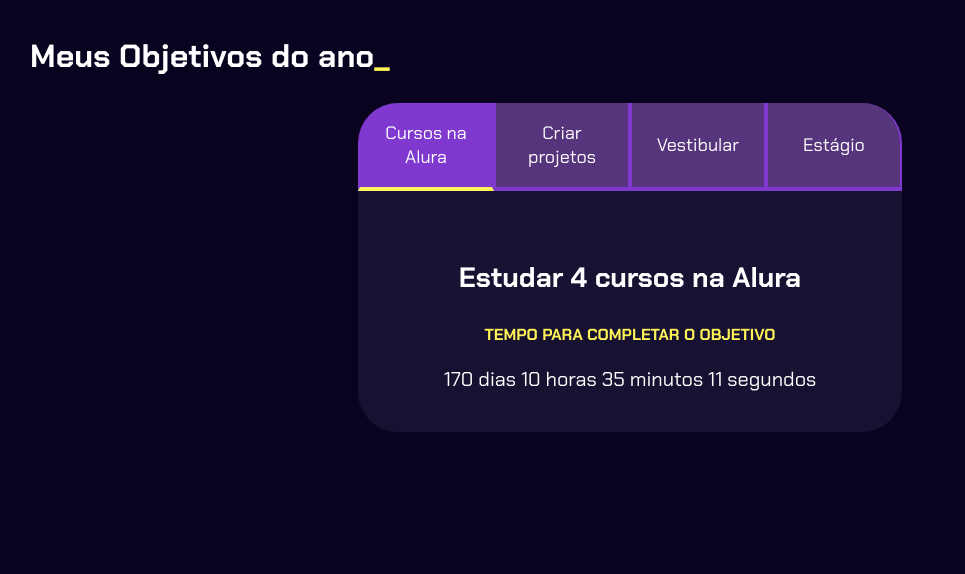
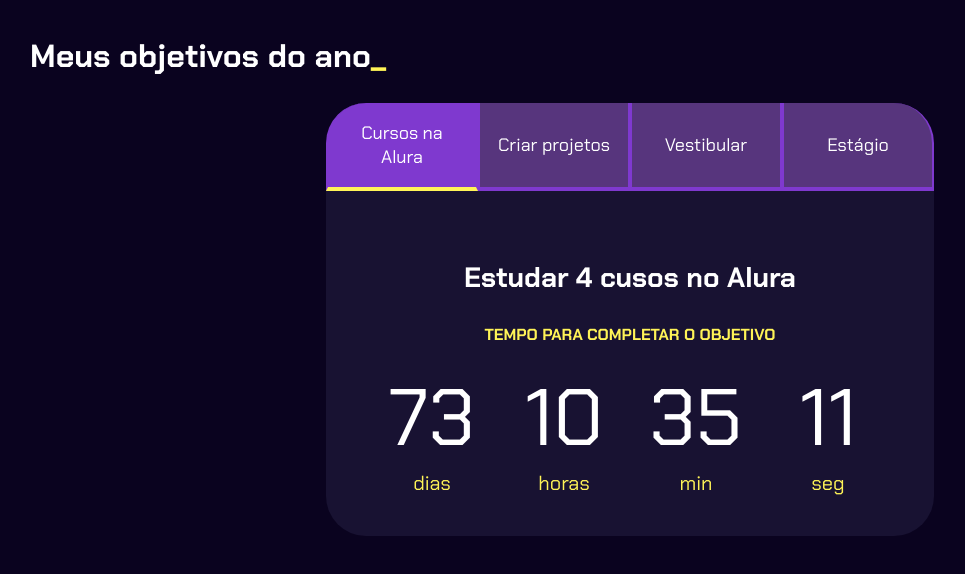
Before and after one commit to mariabobalo/curso-alura-2, a plain HTML site: page index.html in a window 1280 px wide. Shown: the whole page, without its empty margins (10-975 px from the left). Drawn offline with Linux system fonts and the light colour scheme.

Commit message:
Add files via upload

```diff
--- a/index.html
+++ b/index.html
@@ -1,48 +1,116 @@
 <!DOCTYPE html>
 <html lang="pt-br">
+
 <head>
     <meta charset="UTF-8">
     <meta name="viewport" content="width=device-width, initial-scale=1.0">
     <title>Meus objetivos do ano</title>
-    <link rel="stylesheet" href="style.css">
+    <link rel="stylesheet" href="syyle.css">
 </head>
 
 <body>
     <section class="conteudo-principal">
-        <h2 class="titulo-principal">Meus Objetivos do ano<span>_</span></h2>
+        <h2 class="titulo-principal">Meus objetivos do ano<span>_</span></h2>
         <div class="conteudo">
             <div class="botoes">
                 <button class="botao ativo">Cursos na Alura</button>
-            <button class="botao ">Criar projetos</button>
-            <button class="botao ">Vestibular</button>
-            <button class="botao ">Estágio</button>
+                <button class="botao">Criar projetos </button>
+                <button class="botao">Vestibular</button>
+                <button class="botao"> Estágio</button>
  </div>
 <div class="abas-textos">
                 <div class="aba-conteudo ativo">
-                <h3 class="aba-conteudo-titulo-principal">Estudar 4 cursos na Alura</h3>
+                    <h3 class="aba-conteudo-titulo-principal"> Estudar 4 cusos no Alura</h3>
                     <h4 class="aba-conteudo-titulo-secundario">Tempo para completar o objetivo</h4>
-                <div class="contador"></div>
-
+                    <div class="contador">
+                        <div class="contador-digito">
+                            <p class="contador-digito-numero" id="dias0"></p>
+                            <p class="contador-digito-texto">dias</p>
+                        </div>
+                        <div class="contador-digito">
+                            <p class="contador-digito-numero" id="horas0"></p>
+                            <p class="contador-digito-texto">horas</p>
+                        </div>
+                        <div class="contador-digito">
+                            <p class="contador-digito-numero" id="min0"></p>
+                            <p class="contador-digito-texto">min</p>
+                        </div>
+                        <div class="contador-digito">
+                            <p class="contador-digito-numero" id="seg0"></p>
+                            <p class="contador-digito-texto">seg</p>
+                        </div>
+                    </div>
                 </div>
                 <div class="aba-conteudo">
                     <h3 class="aba-conteudo-titulo-principal">Criar 5 projetos diferentes</h3>
                     <h4 class="aba-conteudo-titulo-secundario">Tempo para completar o objetivo</h4>
-                <div class="contador"></div>
+                    <div class="contador">
+                        <div class="contador-digito">
+                            <p class="contador-digito-numero" id="dias1"></p>
+                            <p class="contador-digito-texto">dias</p>
+                        </div>
+                        <div class="contador-digito">
+                            <p class="contador-digito-numero" id="horas1"></p>
+                            <p class="contador-digito-texto">horas</p>
+                        </div>
+                        <div class="contador-digito">
+                            <p class="contador-digito-numero" id="min1"></p>
+                            <p class="contador-digito-texto">min</p>
+                        </div>
+                        <div class="contador-digito">
+                            <p class="contador-digito-numero" id="seg1"></p>
+                            <p class="contador-digito-texto">seg</p>
+                        </div>
+                    </div>
                 </div>
                 <div class="aba-conteudo">
-                <h3 class="aba-conteudo-titulo-principal">Entrar em uma Universidade</h3>
+                    <h3 class="aba-conteudo-titulo-principal">Entrar na universidade</h3>
                     <h4 class="aba-conteudo-titulo-secundario">Tempo para completar o objetivo</h4>
-                <div class="contador"></div>
+                    <div class="contador">
+                        <div class="contador-digito">
+                            <p class="contador-digito-numero" id="dias2"></p>
+                            <p class="contador-digito-texto">dias</p>
+                        </div>
+                        <div class="contador-digito">
+                            <p class="contador-digito-numero" id="horas2"></p>
+                            <p class="contador-digito-texto">horas</p>
+                        </div>
+                        <div class="contador-digito">
+                            <p class="contador-digito-numero" id="min2"></p>
+                            <p class="contador-digito-texto">min</p>
+                        </div>
+                        <div class="contador-digito">
+                            <p class="contador-digito-numero" id="seg2"></p>
+                            <p class="contador-digito-texto">seg</p>
+                        </div>
+                    </div>
                 </div>
                 <div class="aba-conteudo">
       <h3 class="aba-conteudo-titulo-principal">Finalizar estágio na educação infantil</h3>
      <h4 class="aba-conteudo-titulo-secundario">Tempo para completar o objetivo</h4>
-                <div class="contador"></div>
+                        <div class="contador">
+                        <div class="contador-digito">
+                            <p class="contador-digito-numero" id="dias3"></p>
+                            <p class="contador-digito-texto">dias</p>
+                        </div>
+                        <div class="contador-digito">
+                            <p class="contador-digito-numero" id="horas3"></p>
+                            <p class="contador-digito-texto">horas</p>
+                        </div>
+                        <div class="contador-digito">
+                            <p class="contador-digito-numero" id="min3"></p>
+                            <p class="contador-digito-texto">min</p>
+                        </div>
+                        <div class="contador-digito">
+                            <p class="contador-digito-numero" id="seg3"></p>
+                    <p class="contador-digito-texto">seg</p>
+            </div>
+             </div>
             </div>
         </div>
      </div>
 </section>
-</section>
  <script src="main.js"></script>
 </body>
+
 </html>
--- a/main.js
+++ b/main.js
@@ -1,26 +1,27 @@
 const botoes = document.querySelectorAll(".botao");
 const textos = document.querySelectorAll(".aba-conteudo");
 
-for(let i=0;i <botoes.length;i++){
-    botoes[i].onclick = function(){
+for (let i = 0; i < botoes.length; i++) {
+    botoes[i].onclick = function () {
 
-        for(let j=0;j<botoes.length;j++){
+        for (let j = 0; j < botoes.length; j++) {
             botoes[j].classList.remove("ativo");
             textos[j].classList.remove("ativo");
+        }
 
-        }
         botoes[i].classList.add("ativo");
         textos[i].classList.add("ativo");
     }
 }
 
 const contadores = document.querySelectorAll(".contador");
-const tempoObjetivo1 = new Date("2025-10-05T00:00:00");
-const tempoObjetivo2 = new Date("2025-10-05T00:00:00");
-const tempoObjetivo3 = new Date("2025-12-30T00:00:00");
-const tempoObjetivo4 = new Date("2025-02-01T00:00:00");
+const tempoObjetivo1 = new Date("2025-06-30T00:00:00");
+const tempoObjetivo2 = new Date("2025-07-30T00:00:00");
+const tempoObjetivo3 = new Date("2026-02-01T00:00:00");
+const tempoObjetivo4 = new Date("2025-12-31T00:00:00");
 
 const tempos = [tempoObjetivo1, tempoObjetivo2, tempoObjetivo3, tempoObjetivo4];
+
 
 function calculaTempo(tempoObjetivo) {
     let tempoAtual = new Date();
@@ -34,15 +35,18 @@ function calculaTempo(tempoObjetivo) {
     minutos %= 60;
     horas %= 24;
     if (tempoFinal > 0) {
-        return dias + " dias " + horas + " horas " + minutos + " minutos " + segundos + " segundos";
+        return [dias, horas, minutos, segundos];
     } else {
-        return "Prazo Finalizado";
+        return [0, 0, 0, 0];
     }
 }
 
 function atualizaCronometro() {
     for (let i = 0; i < contadores.length; i++) {
-        contadores[i].textContent = calculaTempo(tempos[i]);
+        document.getElementById("dias" + i).textContent = calculaTempo(tempos[i])[0];
+        document.getElementById("horas" + i).textContent = calculaTempo(tempos[i])[1];
+        document.getElementById("min" + i).textContent = calculaTempo(tempos[i])[2];
+        document.getElementById("seg" + i).textContent = calculaTempo(tempos[i])[3];
     }
 }
 
--- /dev/null
+++ b/syyle.css
@@ -0,0 +1,129 @@
+@import url('https://fonts.googleapis.com/css2?family=Chakra+Petch:wght@400;700&display=swap');
+
+:root {
+    --cor-de-fundo: #0a031f;
+    --amarelo: #fff457;
+    --branco: #FFFFFF;
+    --botao-ativo: #7f39cf;
+    --botao-inativo: rgba(163, 104, 219, 0.5);
+    --texto-fundo: rgba(58, 55, 94, 0.3);
+}
+
+body {
+    background-color: var(--cor-de-fundo);
+    color: var(--branco);
+    font-family: 'Chakra Petch', sans-serif;
+}
+
+.conteudo-principal {
+    display: flex;
+    flex-direction: column;
+    justify-content: center;
+    align-items: center;
+    max-width: 1200px;
+    width: 100%;
+    margin: 0 auto;
+}
+
+.titulo-principal {
+    text-align: left;
+    width: 100%;
+    font-size: 32px;
+}
+
+.titulo-principal span {
+    color: var(--amarelo);
+}
+
+.botao {
+    font-family: 'Chakra Petch', sans-serif;
+    background-color: var(--botao-inativo);
+    color: var(--branco);
+    display: flex;
+    justify-content: center;
+    padding: 1em;
+    font-size: 18px;
+    align-items: center;
+    width: 100%;
+    border-bottom: 4px solid var(--botao-ativo);
+    border-left: 2px solid var(--botao-ativo);
+    border-right: 2px solid var(--botao-ativo);
+    border-top: none;
+}
+
+.botao:first-child {
+    border-radius: 40px 40px 0 0;
+}
+
+.botoes {
+    display: block;
+}
+
+.botao.ativo {
+    background-color: var(--botao-ativo);
+    border-bottom: 4px solid var(--amarelo);
+}
+
+.abas-textos {
+    background-color: var(--texto-fundo);
+    padding: 40px;
+    border-radius: 0 0 40px 40px;
+}
+
+.aba-conteudo.ativo {
+    display: block;
+}
+
+.aba-conteudo {
+    display: none;
+}
+
+.aba-conteudo-titulo-principal {
+    font-size: 28px;
+    text-align: center;
+}
+
+.aba-conteudo-titulo-secundario {
+    text-align: center;
+    color: var(--amarelo);
+    text-transform: uppercase;
+}
+
+.contador {
+    display: flex;
+    justify-content: center;
+    flex-wrap: wrap;
+}
+
+.contador-digito {
+    padding: 0 16px;
+    text-align: center;
+    min-width: 100px;
+}
+
+.contador-digito-numero {
+    font-size: 80px;
+    margin: 0;
+
+}
+
+.contador-digito-texto {
+    color: var(--amarelo);
+    font-size: 20px;
+    margin: 0;
+
+}
+
+@media screen and (min-width: 768px) {
+    .botoes {
+        display: flex;
+    }
+
+    .botao:first-child {
+        border-radius: 40px 0 0 0;
+    }
+
+    .botao:last-child {
+        border-radius: 0 40px 0 0;
+    }
+}
```
Lines whose indentation alone changed are shown as unchanged.
